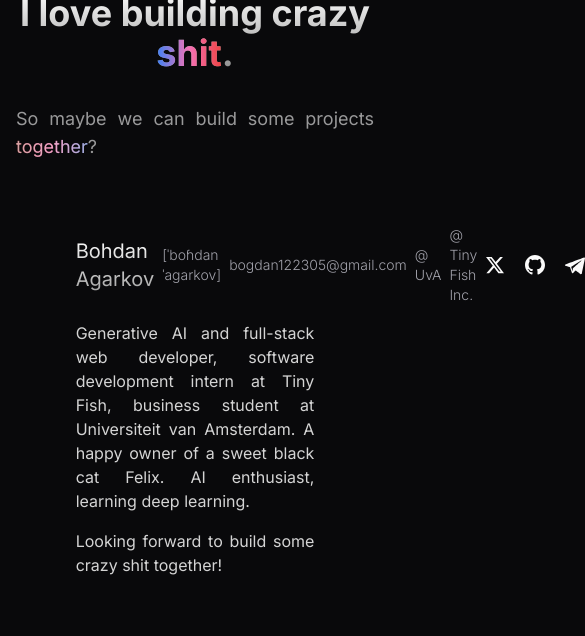
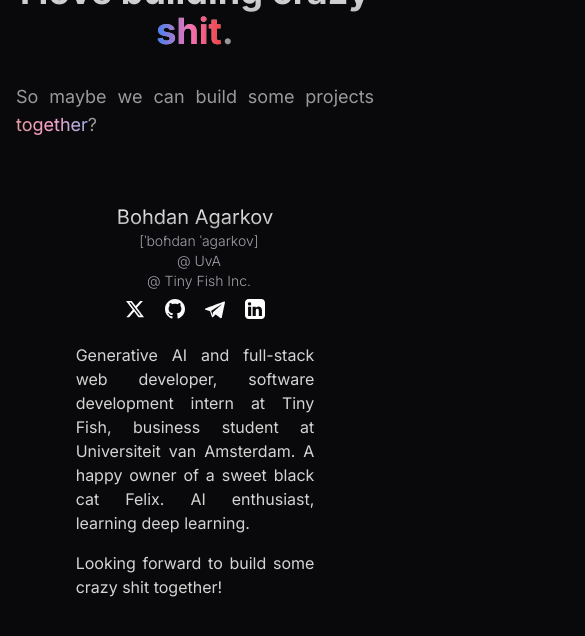
Before and after one commit to keell0renz/visitcard, a Next.js app: page / in a window 390 px wide. Shown: the top 636 px of the page, 585 px wide, since content can reach past the window. Built offline with nearby package versions, Linux system fonts and the light colour scheme.

Commit message:
Added responsiveness a little bit :)

```diff
--- a/app/page.tsx
+++ b/app/page.tsx
@@ -3,7 +3,7 @@ import SocialLink from "@/components/ui/social-link";
 export default function Home() {
   return (
     <main className="p-4 max-w-7xl mx-auto relative w-full pt-20 md:pt-0 flex flex-col justify-center items-center h-[60vh]">
-      <h1 className="text-4xl md:text-7xl font-bold text-center bg-clip-text text-transparent bg-gradient-to-b from-neutral-50 to-neutral-500 bg-opacity-50 min-h-24">
+      <h1 className="text-4xl md:text-5xl lg:text-7xl font-bold text-center bg-clip-text text-transparent bg-gradient-to-b from-neutral-50 to-neutral-500 bg-opacity-50 min-h-24">
         I love building crazy{" "}
         <span className="bg-clip-text bg-gradient-to-r from-blue-500 via-pink-400 to-red-500">
           shit
@@ -22,21 +22,21 @@ export default function Home() {
         ?
       </p>
       <article className="w-8/12 pt-16 mx-auto flex flex-col">
-        <div className="flex flex-row justify-between items-center">
-          <div className="flex flex-row justify-start items-center space-x-2">
+        <div className="flex flex-col lg:flex-row justify-between items-center">
+          <div className="flex flex-col md:flex-row justify-start items-center space-x-2">
             <h1 className="text-xl bg-clip-text text-transparent bg-gradient-to-b from-white to-neutral-400 hover:bg-gradient-to-r hover:from-blue-500 hover:via-pink-400 hover:to-red-500">
               Bohdan Agarkov
             </h1>
             <p className="text-sm text-muted-foreground font-light">
               [ˈboɦdan ˈaɡarkov]
             </p>
-            <a
+            {/* <a
               className="text-sm text-muted-foreground font-light hover:text-blue-500"
               href="mailto:bogdan122305@gmail.com"
               target="_blank"
             >
               bogdan122305@gmail.com
-            </a>
+            </a> */}
             <a
               className="text-sm text-muted-foreground font-light hover:text-blue-500"
               href="https://www.uva.nl/"
```
